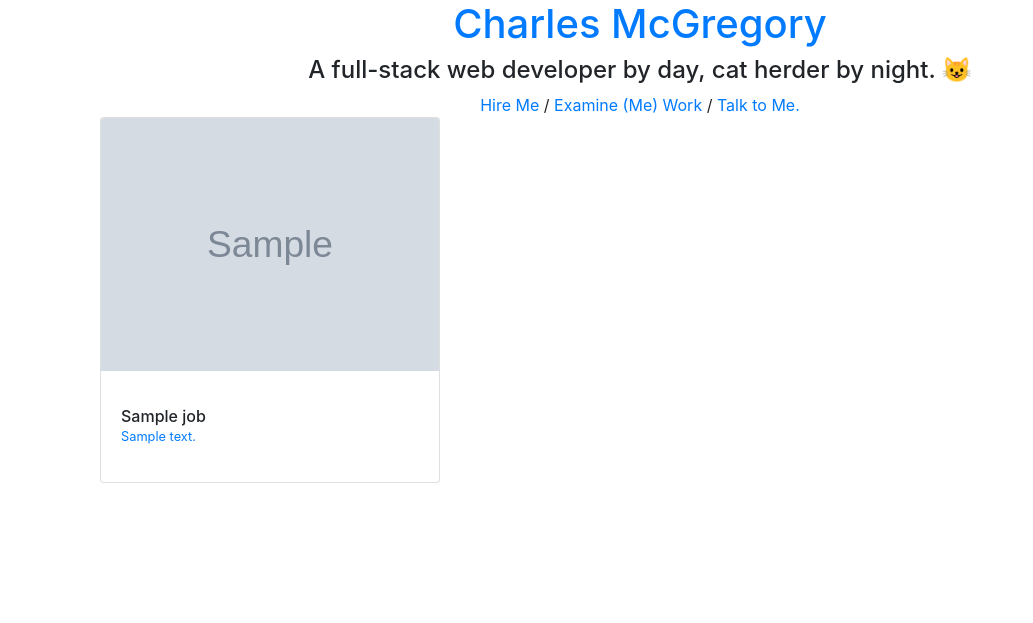
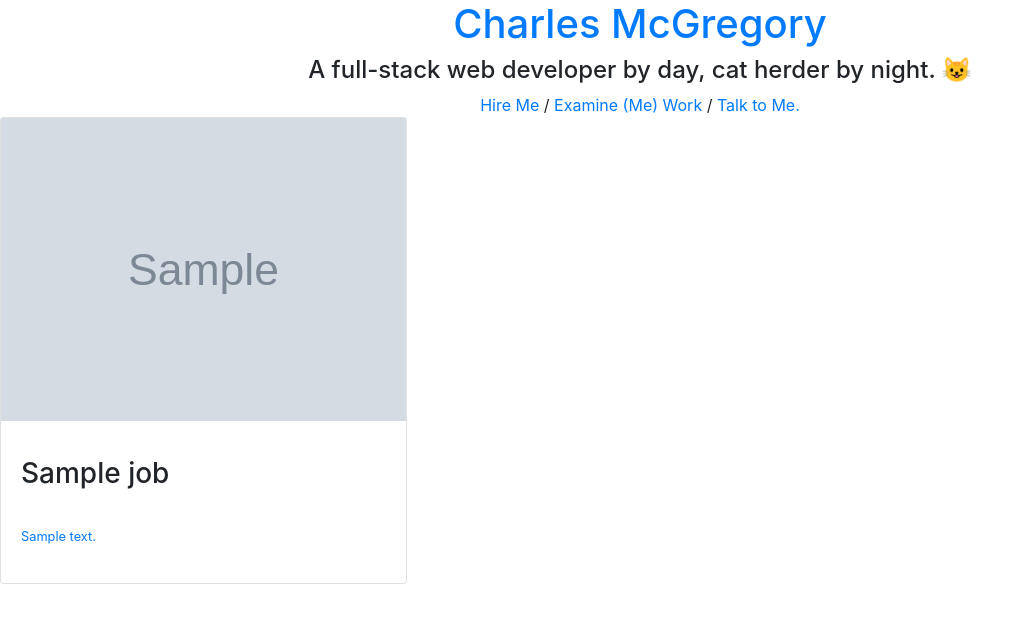
Before and after one commit to IamCharlesM/Portfolio, a Django app: template blog/templates/blog/allblogs.html in a window 1280 px wide. Shown: the top 623 px of the page, without its empty margins (0-1033 px from the left). Run offline with Django 3.2, Linux system fonts and the light colour scheme; the template is opened without the code that fills it: most values are stand-ins (such as "Sample title", 1, 10 or a date in 2020); grey boxes marked "Sample" are stand-in pictures; data that the repository does not hold is empty; some libraries are stand-ins or nearby versions.

Commit message:
Cards now showing in row.

```diff
--- a/blog/templates/blog/allblogs.html
+++ b/blog/templates/blog/allblogs.html
@@ -7,9 +7,8 @@
     <div class="card mb-4 box-shadow">
         <img class="card-img-top" src="{{job.image.url}}">
         <div class="card-body">
-
             <p class="card-text">
-                <h6>{{ job.title}}
+                <h3>{{ job.title}}</h3>
                     <br>
                     <small class="text-muted">
                         <a href="http://charlesis.me/blog/{{ job.id }}">{{ job.summary }}</a>
@@ -19,7 +18,6 @@
         </div>
     </div>
 </div>
-
 {% endfor %}
 
 
--- a/jobs/templates/jobs/home.html
+++ b/jobs/templates/jobs/home.html
@@ -60,7 +60,7 @@
             </div>
         </div>
 
-     <div class="container">
+     <div class="row">
         {% block content%}
 
         {% endblock %}
```
